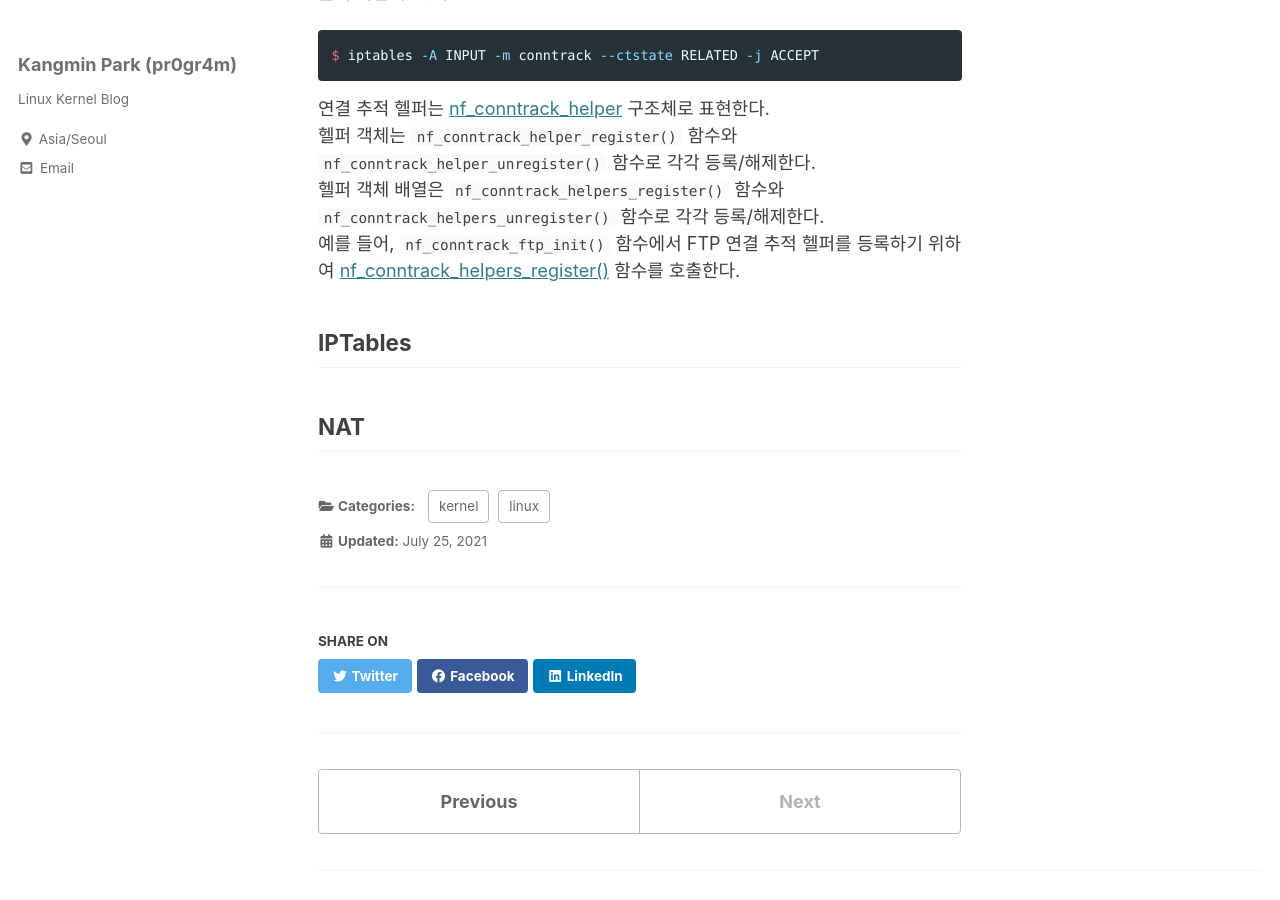
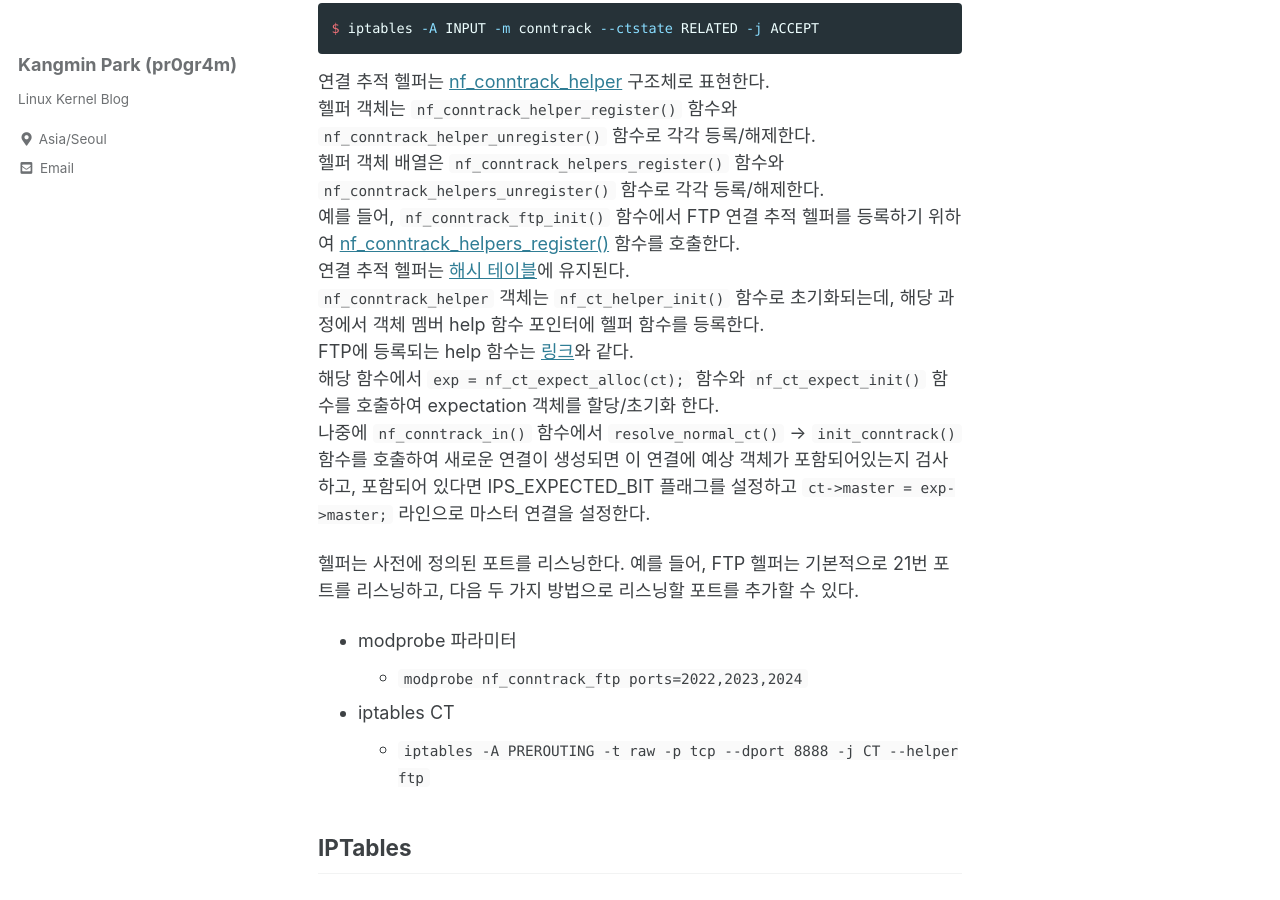
Before and after one commit to pr0gr4m/pr0gr4m.github.io, a Jekyll site: the page built from _posts/2021-07-25-netfilter.md, in a window 1280 px wide and 900 px high, scrolled down 10674 px. Built offline with Jekyll 4.4.1, drawn with Linux system fonts in a browser that asks for light colours; cached includes are drawn as plain includes; some of the changed text lies outside the part shown.

Commit message:
Update Netfilter

````diff
--- a/_posts/2021-07-25-netfilter.md
+++ b/_posts/2021-07-25-netfilter.md
@@ -333,8 +333,17 @@ $ iptables -A INPUT -m conntrack --ctstate RELATED -j ACCEPT
 헬퍼 객체는 ```nf_conntrack_helper_register()``` 함수와 ```nf_conntrack_helper_unregister()``` 함수로 각각 등록/해제한다.
 헬퍼 객체 배열은 ```nf_conntrack_helpers_register()``` 함수와 ```nf_conntrack_helpers_unregister()``` 함수로 각각 등록/해제한다.
 예를 들어, ```nf_conntrack_ftp_init()``` 함수에서 FTP 연결 추적 헬퍼를 등록하기 위하여 [nf_conntrack_helpers_register()](https://elixir.bootlin.com/linux/latest/source/net/netfilter/nf_conntrack_ftp.c#L603) 함수를 호출한다.
+연결 추적 헬퍼는 [해시 테이블](https://elixir.bootlin.com/linux/latest/source/include/net/netfilter/nf_conntrack_helper.h#L160)에 유지된다.
+```nf_conntrack_helper``` 객체는 ```nf_ct_helper_init()``` 함수로 초기화되는데, 해당 과정에서 객체 멤버 help 함수 포인터에 헬퍼 함수를 등록한다.
+FTP에 등록되는 help 함수는 [링크](https://elixir.bootlin.com/linux/latest/source/net/netfilter/nf_conntrack_ftp.c#L373)와 같다.
+해당 함수에서 ```exp = nf_ct_expect_alloc(ct);``` 함수와 ```nf_ct_expect_init()``` 함수를 호출하여 expectation 객체를 할당/초기화 한다.
+나중에 ```nf_conntrack_in()``` 함수에서 ```resolve_normal_ct()``` -> ```init_conntrack()``` 함수를 호출하여 새로운 연결이 생성되면 이 연결에 예상 객체가 포함되어있는지 검사하고, 포함되어 있다면 IPS_EXPECTED_BIT 플래그를 설정하고 ```ct->master = exp->master;``` 라인으로 마스터 연결을 설정한다.
 
-
+헬퍼는 사전에 정의된 포트를 리스닝한다. 예를 들어, FTP 헬퍼는 기본적으로 21번 포트를 리스닝하고, 다음 두 가지 방법으로 리스닝할 포트를 추가할 수 있다.
+* modprobe 파라미터
+    * ```modprobe nf_conntrack_ftp ports=2022,2023,2024```
+* iptables CT
+    * ```iptables -A PREROUTING -t raw -p tcp --dport 8888 -j CT --helper ftp```
 
 ## IPTables
 
````
Also changed, not shown: other parts of _posts/2021-07-25-netfilter.md (+1 -1 lines).
